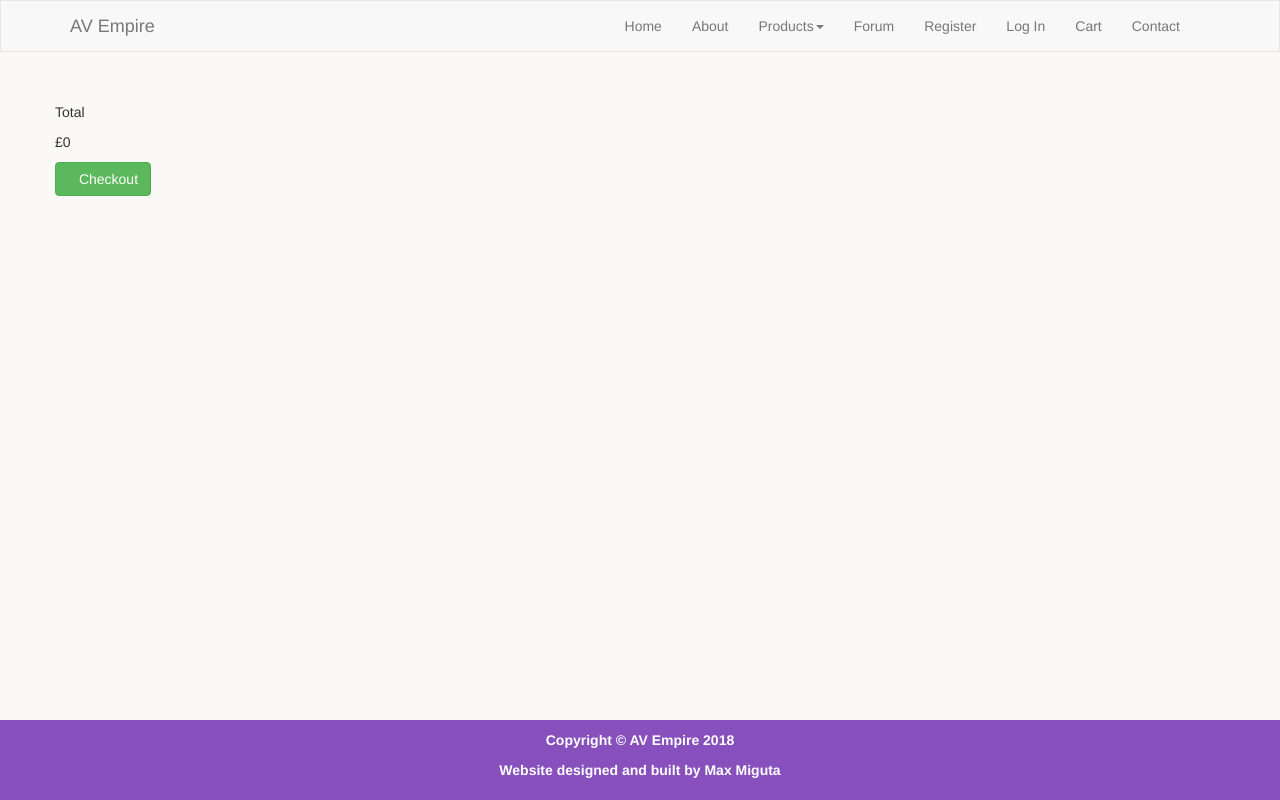
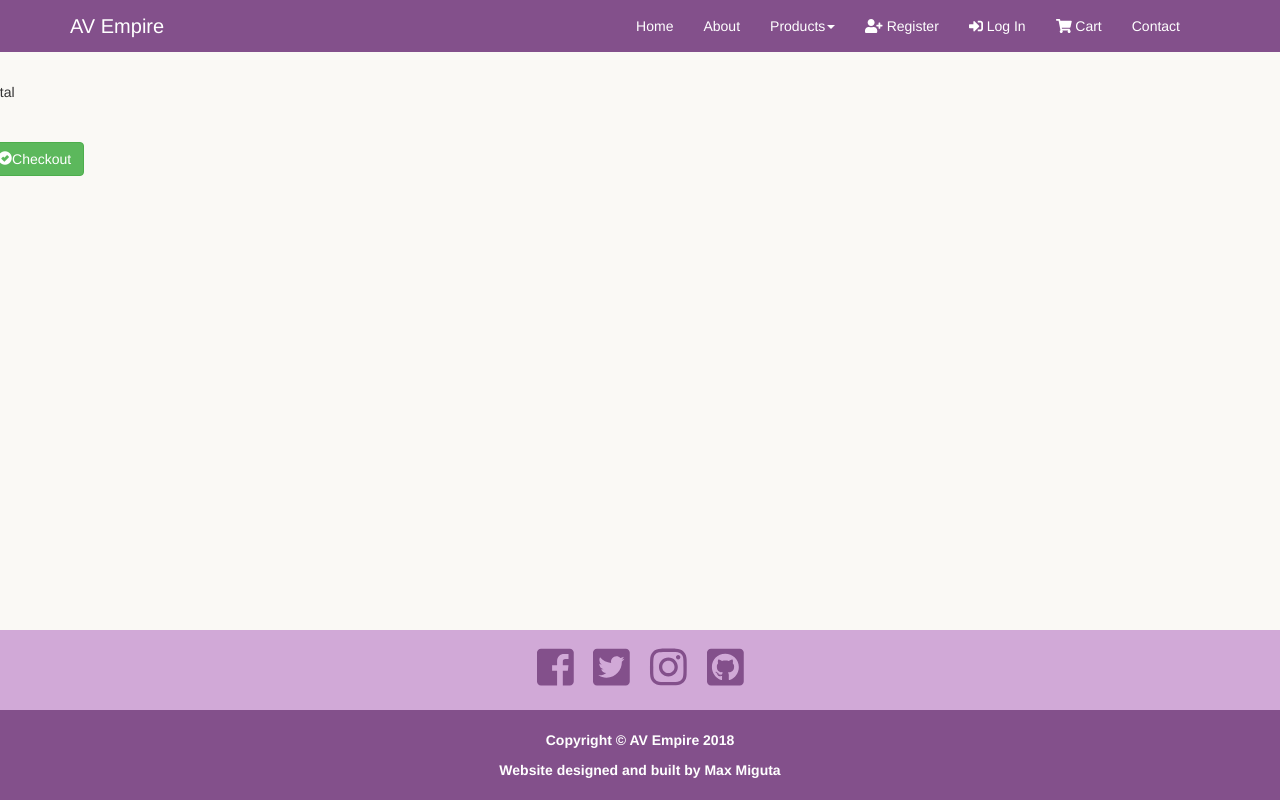
Before and after one commit to maxmiguta/project3, a Django app: page /cart/ in a window 1280 px wide. Run offline with Django 3.2, Linux system fonts and the light colour scheme; some libraries are stand-ins or nearby versions; some web fonts are replaced.

Commit message:
Updates to base.html

```diff
--- a/static/css/style.css
+++ b/static/css/style.css
@@ -2,6 +2,10 @@
 body {
     background-color: #faf9f5;
 	padding-bottom: 0px;
+}
+h1 {
+	font-size: 475%;
+	color: #83508b;
 }
 /*styles to enable sticky footer*/
 .main {
@@ -22,22 +26,94 @@ body {
 	font-weight: bold;
 	color: #fff;
 }
-#footer {
-	height: 80px;
+#main-footer {
+	height: 170px;
 	width: 100%;
-	padding-top: 10px;
+	margin-top: 30px;
 	margin-right: auto;
 	margin-left: auto;
-	background-color: #8750bc;
+	background-color: #83508b;
+}
+#social-footer {
+	height: 80px;
+	margin-bottom: 20px;
+	background-color: #d1a9d7;
+}
+.social-icon {
+	margin: 16px 8px 0px;
+}
+/*amend default Font Awesome icon colours*/
+.fa-facebook-square,
+.fa-twitter-square,
+.fa-instagram,
+.fa-github-square {
+	color: #83508b;
+}
+.fa-facebook-square:hover,
+.fa-twitter-square:hover,
+.fa-instagram:hover,
+.fa-github-square:hover {
+	color: #88d6e5;
+}
+
+/*Styling for home page*/
+#banner {
+	background-image: url(/static/img/front_cover.jpg);
+	background-size: cover;
+	background-position: top center;
+	height: 50vh;
+	display: flex;
+	align-items: center;
+	justify-content: center;
+}
+@media (min-width: 1180px) {
+	#banner {
+		display: block;
+		height: 800px;
+	}
+}
+/*this class/div creates the space using padding*/
+.logo-box {
+	position: relative;
+	width: 300px;
+	height: 0px;
+	padding-bottom: 200px; /*controls the size and/or vertical positioning of the image*/
+}
+@media (min-width: 1180px) {
+	.logo-box {
+		width: 33%;
+		height: 0px;
+		padding-bottom: 20%;
+		top: 10px;
+		left: 0px;
+	}
+}
+/*this class/div fills the space using 100% width and height*/
+.overlay-img-box {
+	position: absolute;
+	top: 0px;
+	bottom: 0px; /*makes the bottom stay in the right place relative to parent*/
+	left: 0px;
+	width: 100%;
+	height: 100%;
+}
+.overlay-img {
+	width: 100%;
+	height: 100%;
+	object-fit: contain;
+	object-position: top;
+}
+article {
+	margin-bottom: 30px;
+}
+.home-para {
+	font-size: 16px;
 }
 
 /*Styling for Categories page*/
 .card {
 	padding: 20px;
 	background-color: #fff;
-}
-.card_image {
-	width: 100%;
 }
 /*image hover effects*/
 .zoom {
@@ -87,7 +163,7 @@ body {
 	transform: translateY(-200px);
 	-webkit-transition: all .2s;
 	transition: all .2s;
-	padding: 10px;
+	padding: 15px;
 }
 .zoom:hover h1 {
 	top: 50%;	/*need to do the same for hover state*/
@@ -97,20 +173,23 @@ body {
 	-ms-transform: translateY(-100%);
 	transform: translateY(-100%);	/*then adjust the element by the full value of its height*/
 }
-.bottom_button {
+/*.bottom_button {
 	border-radius: 4px;
 	width: 100%;
 	background-color: rgba(129, 187, 201, .85);
 	padding: 1em .75em;
 	text-decoration: none;
 	color: #fff;
-}
+}*/
 
 /*Styling for each product page*/
 .list_item {
-	height: 350px;
-	margin-top: 20px;
-	margin-bottom: 20px;
+	/*specific height is not needed as long as the .row class is in the same div as this class*/
+	margin-top: 70px;
+	margin-bottom: 70px;
+}
+.product_image {
+	width: 100%;
 }
 
 /*Cart icon in the navigation bar*/
@@ -218,11 +297,113 @@ label.submit {
 	padding-right: 0px;
 	padding-left: 0px;
 }
-/*remove rounded corners*/
+/*remove bottom margin and rounded corners*/
 .navbar {
+	margin-bottom: 0px;
 	border-radius: 0px;
 }
-/*force the grid system to not have content spilling over on the right side*/
+/*background colour for the whole length of the navbar menu*/
+.navbar-default {
+	background-color: #83508b;
+	border-color: #83508b;
+}
+/*text colour for the brand/title on the navbar menu*/
+.navbar-default .navbar-brand,
+.navbar-default .navbar-brand > a:hover {
+	color: #fff !important;
+	font-size: 20px;
+}
+/*text colour for all of the links on the navbar menu*/
+.navbar-default .navbar-nav > li > a {
+	color: #fff;
+}
+/*text and background colour for the navbar links upon hover*/
+.navbar-default .navbar-nav > li > a:hover {
+	background-color: #6e4972;
+	color: #fff;
+}
+/*text colour for the navbar links when focused and clicked off*/
+.navbar-default .navbar-nav > li > a:focus {
+	color: #fff;
+}
+/*text and background colour for the link associated with the drop-down menu underneath*/
+.navbar-default .navbar-nav .dropdown > a, /*to ensure the link conforms to the assigned colour scheme when clicked off*/
+.navbar-default .navbar-nav .dropdown > a:focus {
+	background-color: #83508b;
+	color: #fff;
+}
+/*to once again ensure the link conforms to the assigned colour scheme upon hover*/
+.navbar-default .navbar-nav .dropdown > a:hover {
+	background-color: #6e4972;
+	color: #fff;
+}
+/*text and background colour for the drop-down menu links; shortened class names required*/
+.dropdown-menu > li > a:hover,
+.dropdown-menu > li > a:focus {
+	background-color: #83508b;
+	color: #fff;
+}
+/*force a slightly different standard and hover colour scheme on the drop-down menu links when navbar is collapsed*/
+@media (max-width: 768px) {
+	.dropdown-menu > li > a {
+		color: #fff !important;
+	}
+	.dropdown-menu > li > a:hover {
+		background-color: #6e4972 !important;
+		color: #fff !important;
+	}
+}
+/*add customised colours to the 'badge' associated with Cart*/
+.my-badge {
+	background-color: #fff;
+	color: #83508b;
+}
+/*border colour for button of the collapsible navbar menu*/
+.navbar-default .navbar-toggle {
+	border-color: #6e4972;
+}
+/*background colour for button of the collapsible navbar menu upon hover*/
+.navbar-default .navbar-toggle:hover,
+.navbar-default .navbar-toggle:focus {
+	background-color: #6e4972;
+}
+/*colour for the 'icon-bar' lines on the button*/
+.navbar-default .navbar-toggle .icon-bar {
+	background-color: #fff;
+}
+
+/*Enable the navbar to collapse at a different breakpoint other than the default 768px*/
+/*this works for Bootstrap version 3.1+ but may not work for version 4 or higher*/
+@media (max-width: 770px) {
+	.navbar-header {
+        float: none;
+    }
+	.navbar-left,
+	.navbar-right {
+        float: none !important;
+    }
+	.navbar-toggle {
+        display: block;
+    }
+	.navbar-collapse.collapse {
+		display: none !important;
+	}
+	.navbar-nav {
+        float: none !important;
+        margin: 7.5px -15px;
+    }
+	.navbar-nav > li {
+        float: none;
+    }
+	.navbar-nav > li > a {
+        padding-top: 10px;
+        padding-bottom: 10px;
+    }
+	.collapse.in {
+        display: block !important;
+    }
+}
+/*force the grid system to not have content spilling over on the right side
 .col-sm-6, .col-md-6, .col-lg-6 {
 	margin-right: -30px;
-}
+}*/
--- a/templates/base.html
+++ b/templates/base.html
@@ -5,7 +5,8 @@
     <meta charset="UTF-8">
     <meta name="viewport" content="width=device-width, initial-scale=1.0">
     <title>AV Empire</title>
-    <link rel="stylesheet" href="https://cdnjs.cloudflare.com/ajax/libs/bootswatch/3.3.7/cerulean/bootstrap.min.css">
+    <link rel="stylesheet" href="https://maxcdn.bootstrapcdn.com/bootstrap/3.3.7/css/bootstrap.min.css">
+    <!--href="https://cdnjs.cloudflare.com/ajax/libs/bootswatch/3.3.7/cerulean/bootstrap.min.css"-->
     <link rel="stylesheet" href="{% static 'font-awesome/css/font-awesome.css' %}">
     <link rel="stylesheet" href="{% static 'css/style.css' %}">
 </head>
@@ -34,20 +35,19 @@
                     <li><a href="/products/control">Control Systems</a></li>
                 </ul>
             </li>
-            <li><a href="/forum/">Forum</a></li>
             <!-- Extra navigation options depending on whether the user is logged in or not -->
             {% if user.is_authenticated %}
-                <li><a href="{% url 'profile' %}">Profile</a></li>
-                <li><a href="{% url 'logout' %}">Log Out</a></li>
+                <li><a href="{% url 'profile' %}"><i class="fa fa-user"></i> Profile</a></li>
+                <li><a href="{% url 'logout' %}"><i class="fa fa-sign-out-alt"></i> Log Out</a></li>
             {% else %}
-                <li><a href="{% url 'register' %}">Register</a></li>
-                <li><a href="{% url 'login' %}">Log In</a></li>
+                <li><a href="{% url 'register' %}"><i class="fa fa-user-plus"></i> Register</a></li>
+                <li><a href="{% url 'login' %}"><i class="fa fa-sign-in-alt"></i> Log In</a></li>
             {% endif %}
             <!-- End navigation options -->
             <li><a href="{% url 'view_cart' %}">
-                <i class="fa fa-shipping-cart"></i>Cart
+                <i class="fa fa-shopping-cart"></i> Cart
                 {% if product_count > 0 %}
-                    <label class="badge badge-warning">{{ product_count }}</label>
+                    <label class="badge my-badge">{{ product_count }}</label>
                 {% endif %}
             </a>
             </li>
@@ -66,12 +66,18 @@
         </div>
     {% endif %}
 
-   <div class="container main-content"><!-- Enable sticky footer; this section has to go just above it -->
+   <div class="main-content"><!-- Enable sticky footer; this section has to go just above it -->
        {% block content %}
        {% endblock %}
    </div>
 
-   <footer id="footer">
+   <footer id="main-footer">
+       <div id="social-footer" class="text-center">
+           <a href="https://www.facebook.com/Code.InstituteIRL/" target=_blank><i class="fab fa-facebook-square fa-3x social-icon"></i></a>
+           <a href="https://twitter.com/CodersInstitute" target=_blank><i class="fab fa-twitter-square fa-3x social-icon"></i></a>
+           <a href="https://www.instagram.com/codeinstitute/" target=_blank><i class="fab fa-instagram fa-3x social-icon"></i></a>
+           <a href="https://github.com/maxmiguta" target=_blank><i class="fab fa-github-square fa-3x social-icon"></i></a>
+       </div>
        <p class="footer-text text-center">Copyright &copy; AV Empire 2018</p>
        <p class="footer-text text-center">Website designed and built by Max Miguta</p>
    </footer>
@@ -81,6 +87,7 @@
 <!-- Bootstrap core JS files -->
 <script src="https://ajax.googleapis.com/ajax/libs/jquery/1.12.4/jquery.min.js"></script>
 <script src="https://maxcdn.bootstrapcdn.com/bootstrap/3.3.7/js/bootstrap.min.js"></script>
+<script src="https://use.fontawesome.com/releases/v5.4.1/js/all.js"></script>
 {% block head_js %}<!-- The JS in checkout.html will only be injected here when a user clicks on Checkout -->
 {% endblock head_js %}
 </html>
```
